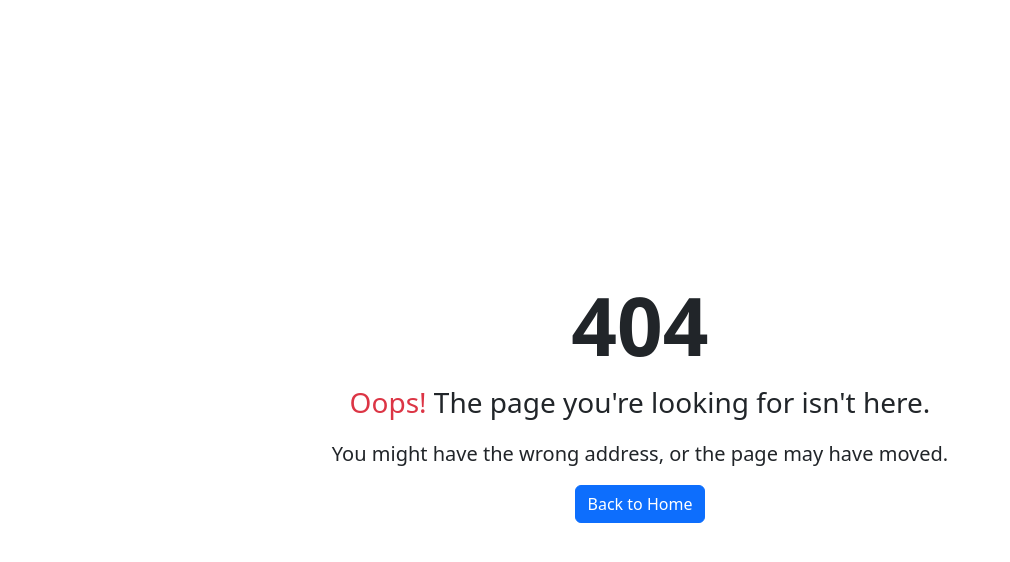
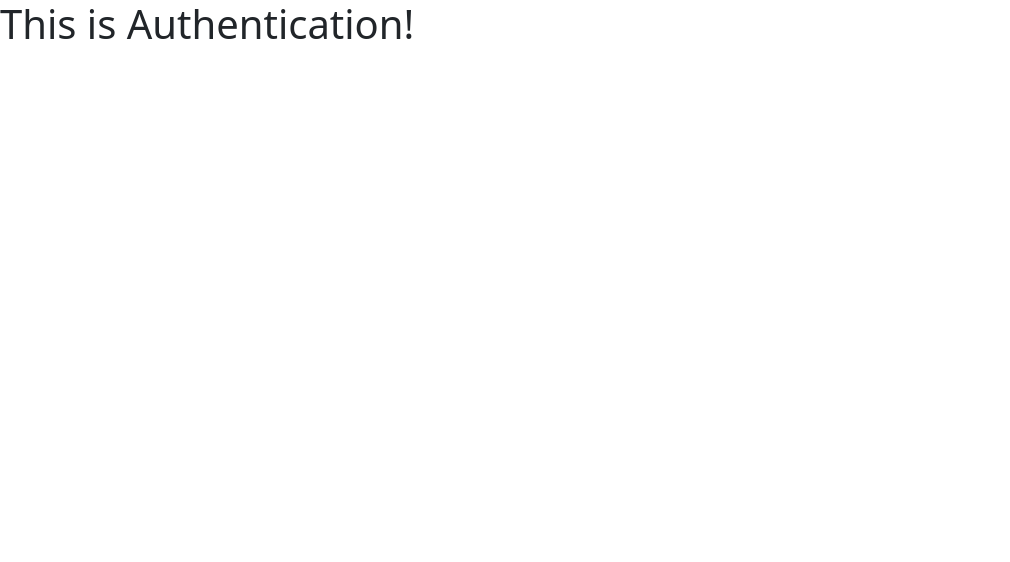
Before and after one commit to arantruslove/Full-Stack-Boilerplate, a React (Vite) app in the folder frontend/: page /login in a window 1280 px wide. Before the commit this address had no page. Shown: the top 562 px of the page, without its empty margins (0-1010 px from the left). Built offline with nearby package versions, Linux system fonts and the light colour scheme.

Commit message:
Setting up basic authentication folder structure.

```diff
--- a/frontend/src/App.jsx
+++ b/frontend/src/App.jsx
@@ -1,12 +1,14 @@
 import { BrowserRouter as Router, Routes, Route } from "react-router-dom";
 import LandingPage from "./pages/LandingPage/components/LandingPage";
 import PageNotFound from "./pages/PageNotFound/PageNotFound";
+import AuthContainer from "./pages/Auth/containers/AuthContainer";
 
 function App() {
   return (
     <Router>
       <Routes>
         <Route path="" element={<LandingPage />} />
+        <Route path="/login" element={<AuthContainer />} />
         <Route path="*" element={<PageNotFound />} />
       </Routes>
     </Router>
--- /dev/null
+++ b/frontend/src/pages/Auth/components/Auth.jsx
@@ -0,0 +1,5 @@
+function Auth() {
+  return <h1>This is Authentication!</h1>;
+}
+
+export default Auth;
--- /dev/null
+++ b/frontend/src/pages/Auth/containers/AuthContainer.jsx
@@ -0,0 +1,7 @@
+import Auth from "../components/Auth";
+
+function AuthContainer() {
+  return <Auth />;
+}
+
+export default AuthContainer;
```
